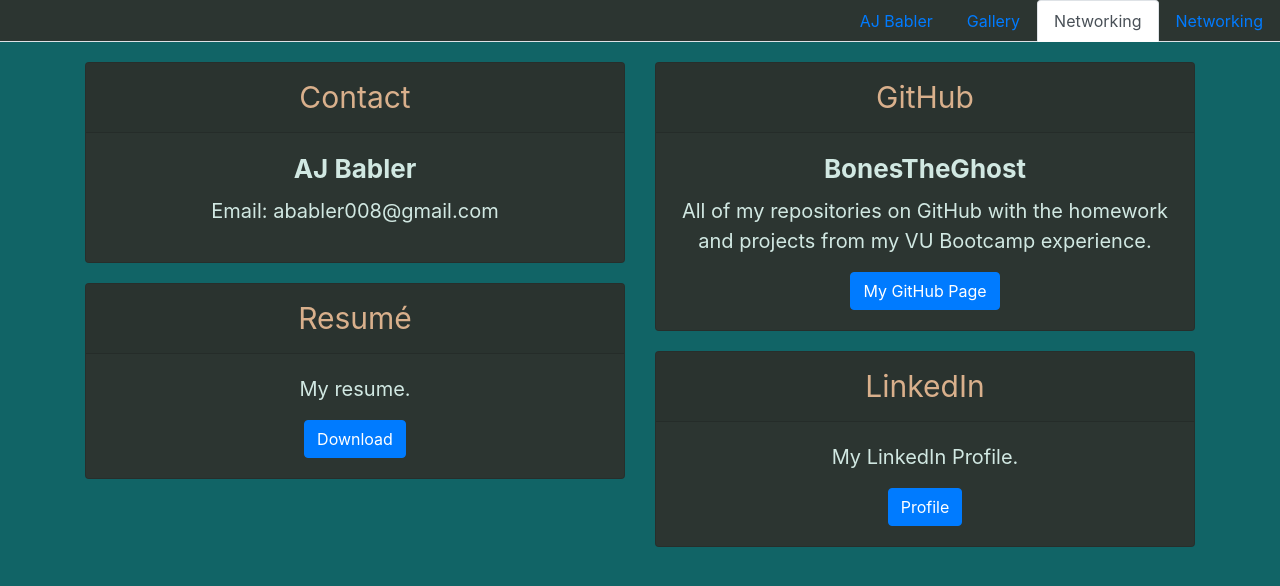
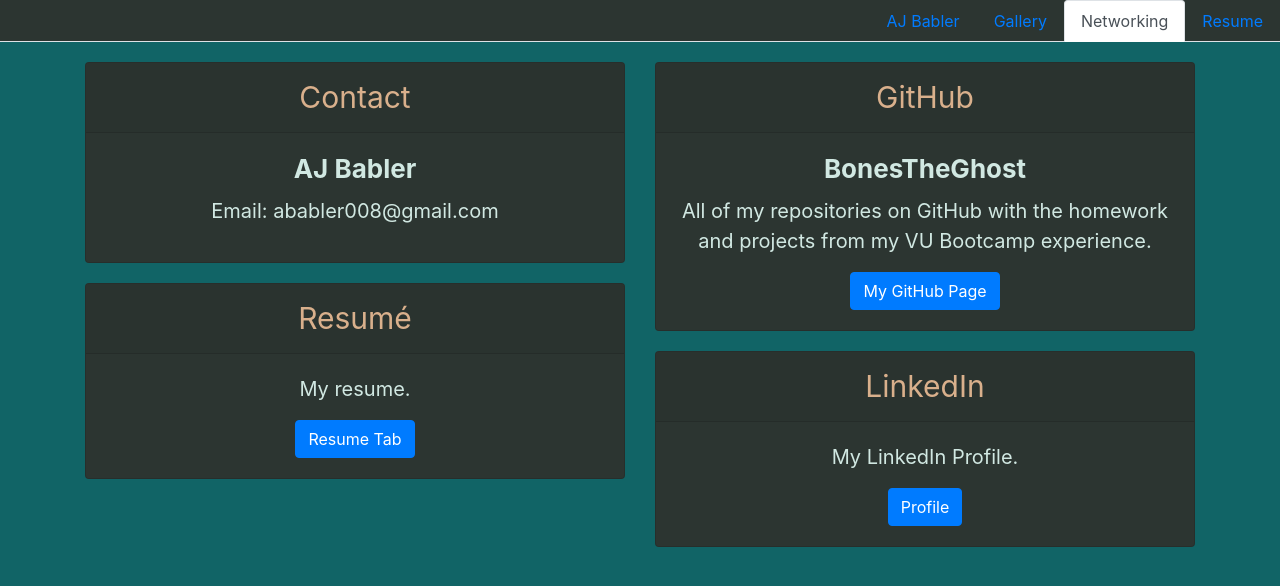
Before and after one commit to BonesTheGhost/portfolio_3, a plain HTML site: page index_portfolio3.html in a window 1280 px wide. Both pictures are taken after a click on the tab "Networking". Drawn offline with nearby package versions, Linux system fonts and the light colour scheme.

Commit message:
[1] SECOND COMMIT:: Re-formatted HTML spacing. Adjusted the 'bio' page. Added the Resume tab. Uploaded a profile picture. [TO-DO]:: Will add a basic jquery script to allow for the resume button to also activate the bootstrap tab 'resume'. Will then add the resume content in the resume tab.

```diff
--- a/index_portfolio3.html
+++ b/index_portfolio3.html
@@ -6,7 +6,7 @@
     <meta name="viewport" content="width=device-width, initial-scale=1.0">
     <meta http-equiv="X-UA-Compatible" content="ie=edge">
 
-    <title>AJ Babler - Portfolio2</title>
+    <title>AJ Babler - Portfolio</title>
 
     <!-- Bootstrap Link -->
     <link rel="stylesheet" href="https://stackpath.bootstrapcdn.com/bootstrap/4.3.1/css/bootstrap.min.css"
@@ -29,7 +29,7 @@
 
 
 
-    <!-- Tabs section -->
+    <!-- Tabs CONTROL section -->
     <ul class="nav nav-tabs justify-content-end" id="myTab" role="tablist">
         <li class="nav-item">
             <a class="nav-link active" id="aj-tab" data-toggle="tab" href="#aj" role="tab" aria-controls="aj"
@@ -45,14 +45,9 @@
         </li>
         <li class="nav-item">
             <a class="nav-link" id="resume-tab" data-toggle="tab" href="#resume" role="tab"
-                aria-controls="networking" aria-selected="false">Networking</a>
+                aria-controls="networking" aria-selected="false">Resume</a>
         </li>
     </ul>
-
-
-
-
-
 
 
 
@@ -83,7 +78,7 @@
 
 
 
-                    <!--Column on the right side for the Basic 'About Me' section-->
+                    <!--Column on the right side for the Basic 'about me' section-->
                     <div class="col-8">col-8
 
                         <div class="jumbotron jumbotron-fluid">
@@ -99,7 +94,7 @@
 
                     </div>
 
-
+                    <!--'Highlights' column below the picture and 'about me' section-->
                     <div class="col-12">
                         <div class="jumbotron jumbotron-fluid">
                             <div class="container">
@@ -118,18 +113,6 @@
             </div>
 
         </div>
-
-
-
-
-
-
-
-
-
-
-
-
 
 
 
@@ -197,16 +180,6 @@
 
 
 
-
-
-
-
-
-
-
-
-
-
         <!--This is the contact info tab-->
         <div class="tab-pane fade" id="networking" role="tabpanel" aria-labelledby="networking-tab">
 
@@ -236,14 +209,12 @@
                                 </div>
                                 <div class="card-body">
                                     <p class="card-text">My resume.</p>
-                                    <a href="#" class="btn btn-primary">Download</a>
+                                    <a href="#resume" class="btn btn-primary">Resume Tab</a>
                                 </div>
                             </div>
 
 
                             <!-- ROW [2] :: COLUMN 1 & 2 -->
-
-
                         </div>
                         <div class="col">
 
@@ -287,8 +258,7 @@
         </div>
 
 
-
-
+        <!--Resume Tab-->
         <div class="tab-pane fade" id="resume" role="tabpanel" aria-labelledby="resume-tab">
 
             <h1>RESUME TAB</h1>
```
